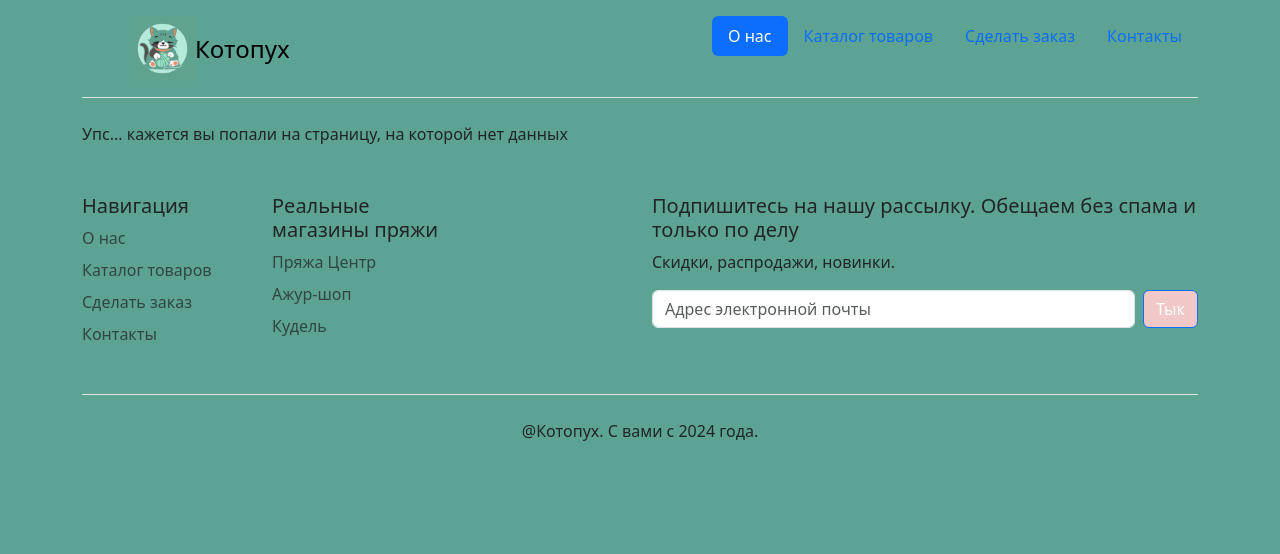
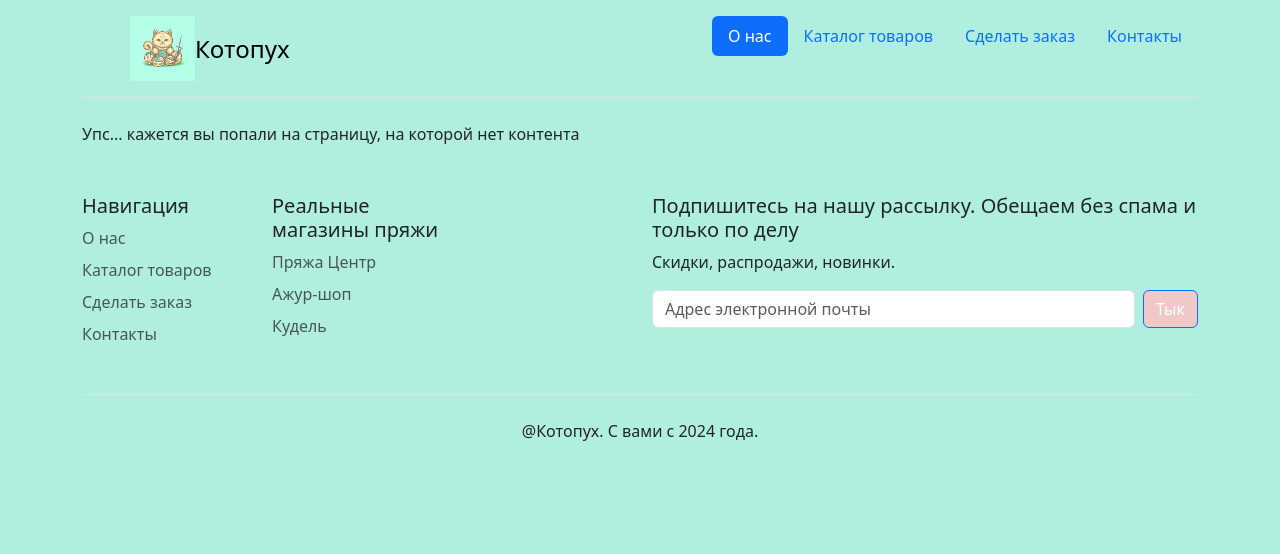
Before and after one commit to MargoNupreichik/django_yarn_shop, a Django app: template templates/base.html in a window 1280 px wide. Shown: the top 554 px of the page. Run offline with Django 3.2, Linux system fonts and the light colour scheme; the template is opened without the code that fills it, so the values that code supplies are empty; some libraries are stand-ins or nearby versions.

Commit message:
Change logo

```diff
--- a/static/css/styles.css
+++ b/static/css/styles.css
@@ -1,5 +1,5 @@
 body {
-    background-color: #5da393;
+    background-color: #b0eee0;
 }
 
 .btn-primary {
--- a/templates/base.html
+++ b/templates/base.html
@@ -13,7 +13,7 @@
     {% include "includes/header.html" %}
     <main>
       <div class="container">
-        {% block content %}Упс... кажется вы попали на страницу, на которой нет данных{% endblock %}
+        {% block content %}Упс... кажется вы попали на страницу, на которой нет контента{% endblock %}
       </div>
     </main>
     {% include "includes/footer.html" %}
--- a/templates/includes/header.html
+++ b/templates/includes/header.html
@@ -15,4 +15,4 @@
         <li class="nav-item"><a href="#" class="nav-link">Контакты</a></li>
       </ul>
     </header>
-  </div>
+</div>
```
Also changed, not shown: static/img/logo.png.
